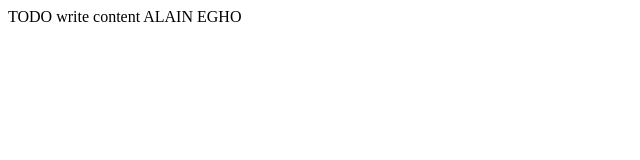
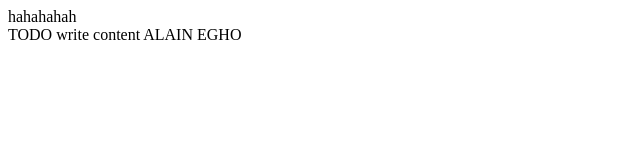
Before and after one commit to AlainEgho/xcode, a plain HTML site: page www/index.html in a window 1280 px wide. Shown: the whole page, without its empty margins (0-640 px from the left). Drawn offline with Linux system fonts and the light colour scheme.

Commit message:
Update index.html

```diff
--- a/www/index.html
+++ b/www/index.html
@@ -8,6 +8,10 @@ and open the template in the editor.
     <head>
         <title>TODO supply a title</title>
         <meta charset="UTF-8">
+
+
+        hahahahah
+
         <meta name="viewport" content="width=device-width, initial-scale=1.0">
     </head>
     <body>
```
